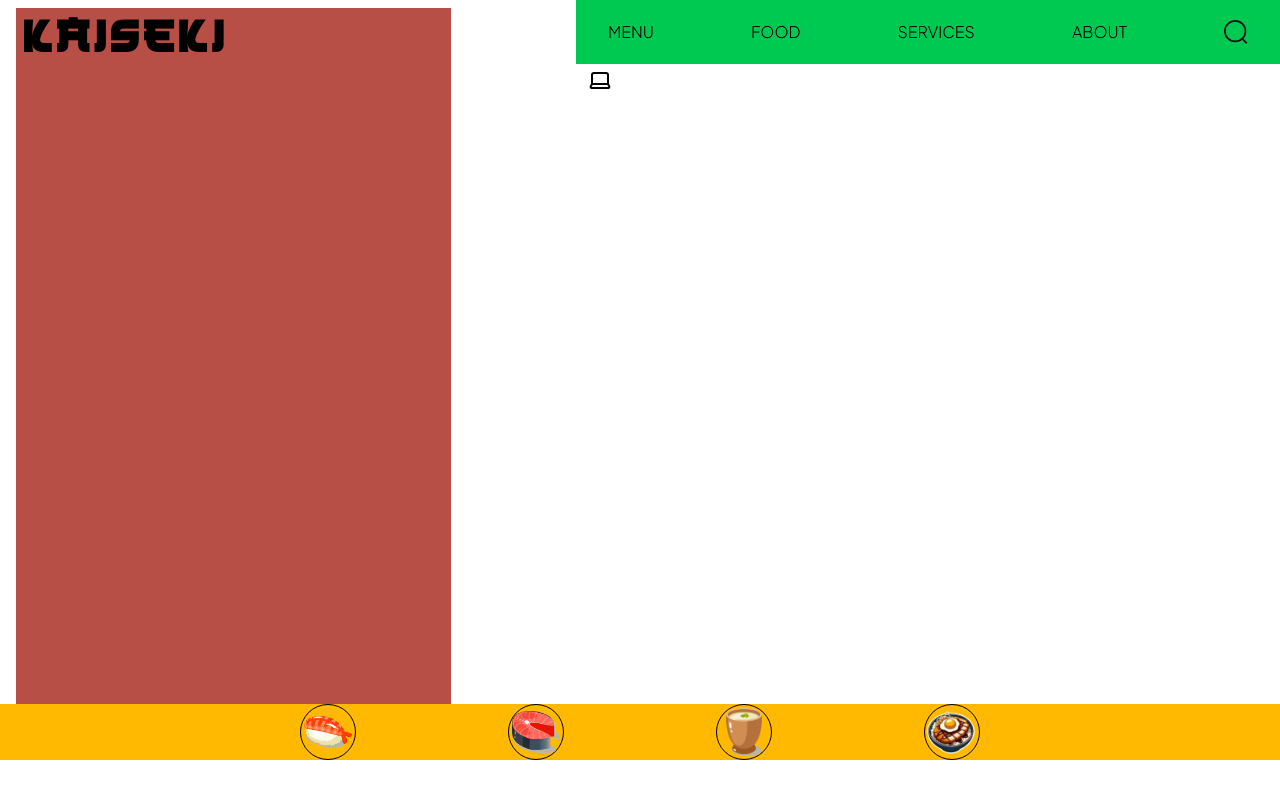
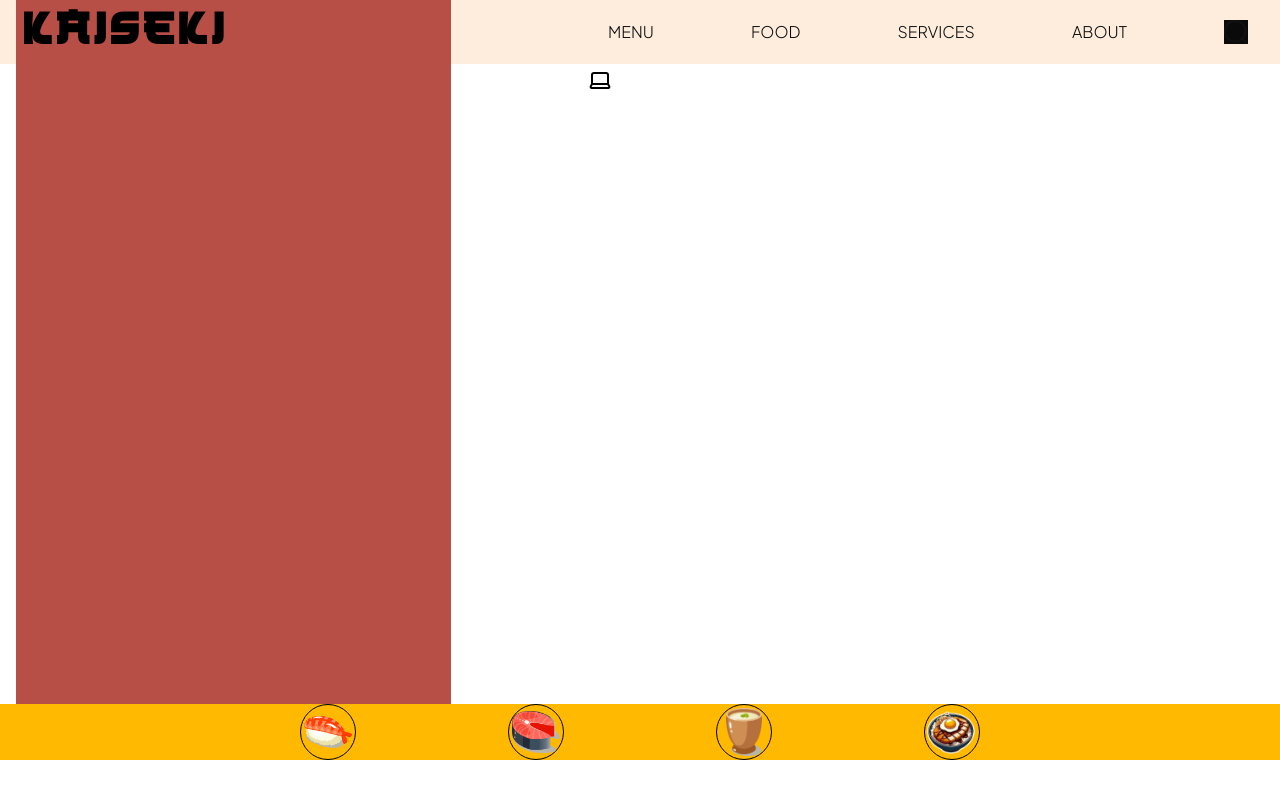
Before and after one commit to rabano-azielrandel/kaiseki, a Next.js app: page / in a window 1280 px wide. Built offline with nearby package versions, Linux system fonts and the light colour scheme.

Commit message:
turn hexcode to hsl to resolve color issue

```diff
--- a/app/globals.css
+++ b/app/globals.css
@@ -1,21 +1,24 @@
 @import "tailwindcss";
 
 :root {
-  --background: #ffffff;
-  --foreground: #171717;
+  --background: 254 237 221;
+  --foreground: 23 23 23;
+  --primary: 10 10 10;
 }
 
 @media (prefers-color-scheme: dark) {
   :root {
-    --background: #0a0a0a;
-    --foreground: #ededed;
+    --background: 10 10 10;
+    --foreground: 237 237 237;
+    --primary: 246 246 246;
   }
 }
 
 @theme inline {
   /* Colors */
-  --color-background: var(--background);
-  --color-foreground: var(--foreground);
+  --color-background: rgb(var(--background));
+  --color-foreground: rgb(var(--foreground));
+  --color-primary: rgb(var(--primary));
 
   /* Fonts */
   --font-japanese: "Japanese3017", sans-serif;
--- a/components/navbar.tsx
+++ b/components/navbar.tsx
@@ -11,8 +11,8 @@ export default function Navbar() {
   return (
     <div className="flex h-16 bg-background">
       {/* Logo */}
-      <div className="hidden lg:block w-[45%] px-4 py-2">
-        <div className="w-[80%] flex px-2 bg-[#B74F46]">
+      <div className="hidden lg:block w-[45%] px-4">
+        <div className="w-[80%] h-16 flex px-2 bg-[#B74F46]">
           <p className="text-5xl font-japanese font-semibold leading-tight tracking-widest">
             KAISEKI
           </p>
@@ -20,7 +20,7 @@ export default function Navbar() {
       </div>
 
       {/* Navs */}
-      <div className="w-full lg:w-[55%] relative flex justify-end px-4 lg:block bg-green-500">
+      <div className="w-full lg:w-[55%] relative flex justify-end px-4 lg:block">
         {/* Desktop */}
         <ul className="h-full hidden lg:flex justify-between items-center gap-4 px-4">
           {!hook.isSearchOpen &&
@@ -33,7 +33,7 @@ export default function Navbar() {
                 }
               >
                 <a href={`#${element}`}>
-                  <p className="font-jakarta-sans">{element}</p>
+                  <p className="font-jakarta-sans text-primary">{element}</p>
                 </a>
               </li>
             ))}
@@ -46,7 +46,7 @@ export default function Navbar() {
               alt="search"
               width={100}
               height={100}
-              className="w-6 h-6 object-center transition-transform duration-200 hover:scale-125"
+              className="w-6 h-6 object-center transition-transform duration-200 hover:scale-125 bg-primary"
             />
           </li>
         </ul>
--- a/components/sections/hero.tsx
+++ b/components/sections/hero.tsx
@@ -19,8 +19,9 @@ export default function Hero() {
           <Image
             src={"/icons/subject2.png"}
             alt="subject"
-            width={1080}
+            width={1920}
             height={1920}
+            loading="eager"
             className="w-[1920] h-[1920] object-contain absolute top-[-600px] z-10"
           />
         </div>
```
